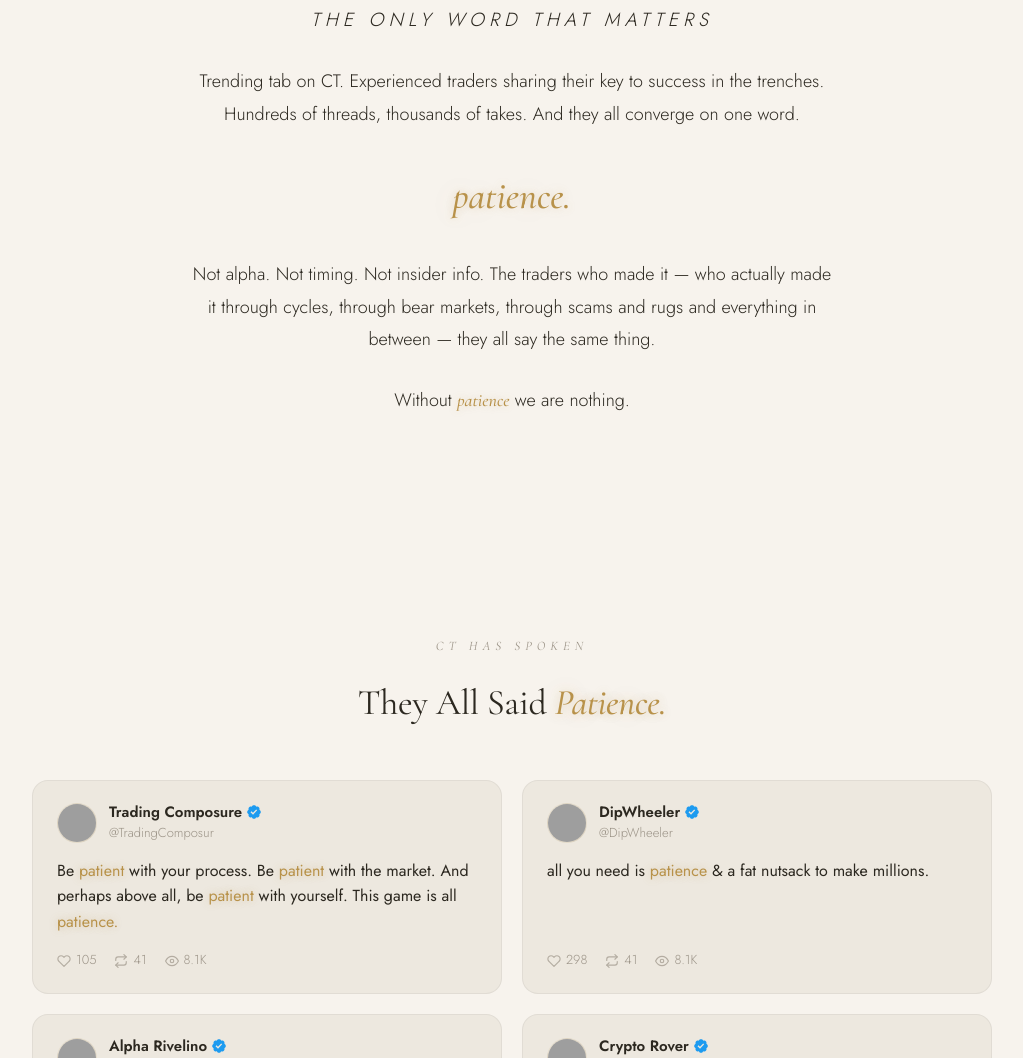
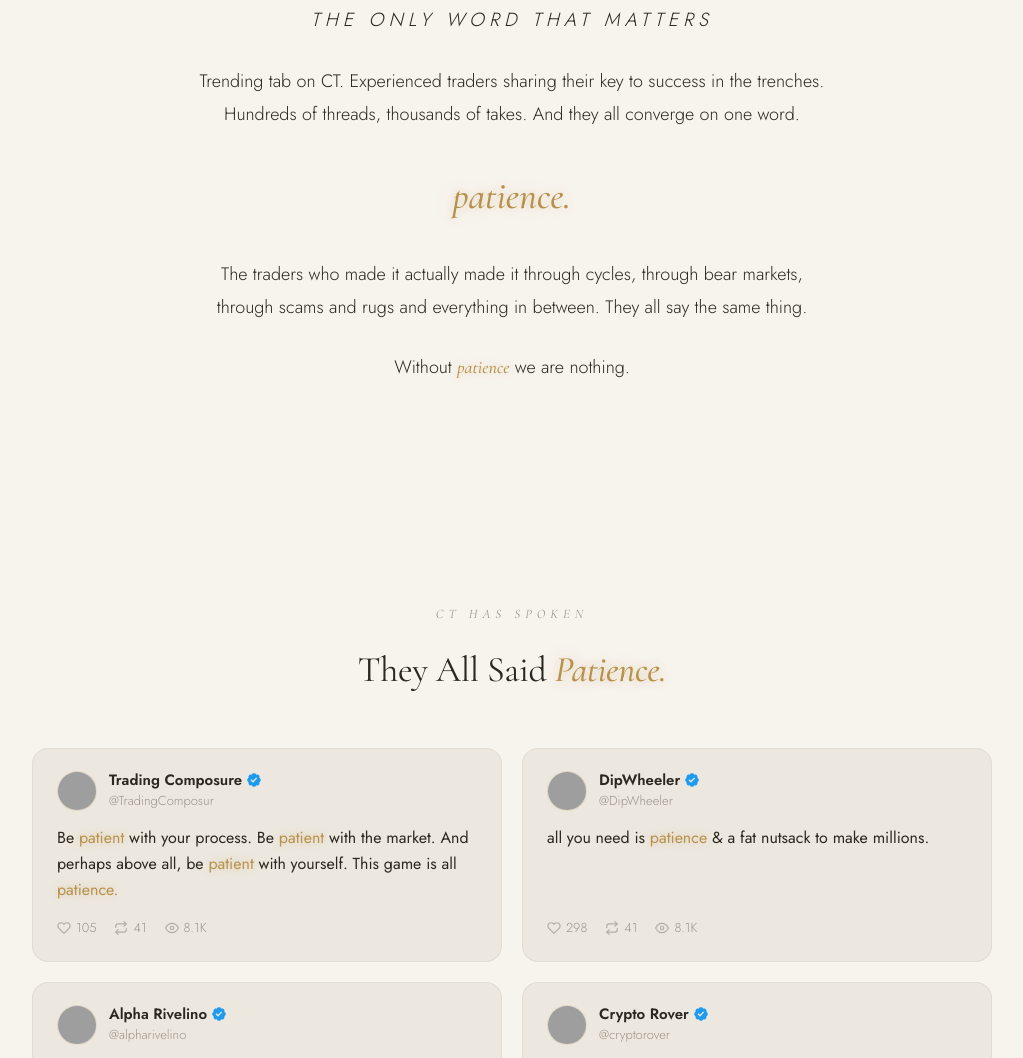
Before and after one commit to whosedani/patience, a plain HTML site: page index.html in a window 1280 px wide. Shown: the part 945-2003 px from the top of the page, without its empty margins (128-1151 px from the left). Drawn offline with nearby package versions, Linux system fonts and the light colour scheme; no server answers; grey boxes are pictures that could not be loaded.

Commit message:
copy: tighten the word section paragraph

```diff
--- a/index.html
+++ b/index.html
@@ -68,7 +68,7 @@
             </p>
             <p class="single-word" data-reveal>patience.</p>
             <p data-reveal>
-                Not alpha. Not timing. Not insider info. The traders who made it — who actually made it through cycles, through bear markets, through scams and rugs and everything in between — they all say the same thing.
+                The traders who made it actually made it through cycles, through bear markets, through scams and rugs and everything in between. They all say the same thing.
             </p>
             <p data-reveal>
                 Without <span class="patience-glow">patience</span> we are nothing.
```
